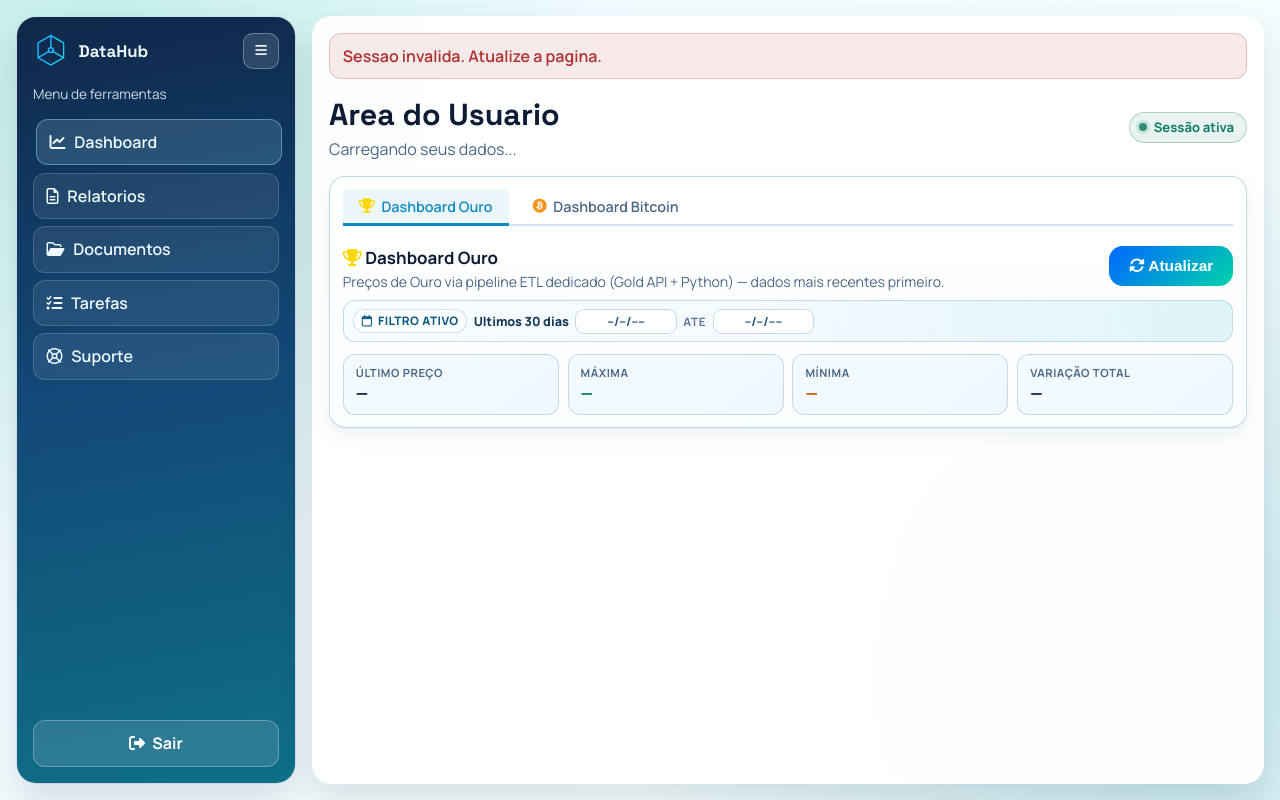
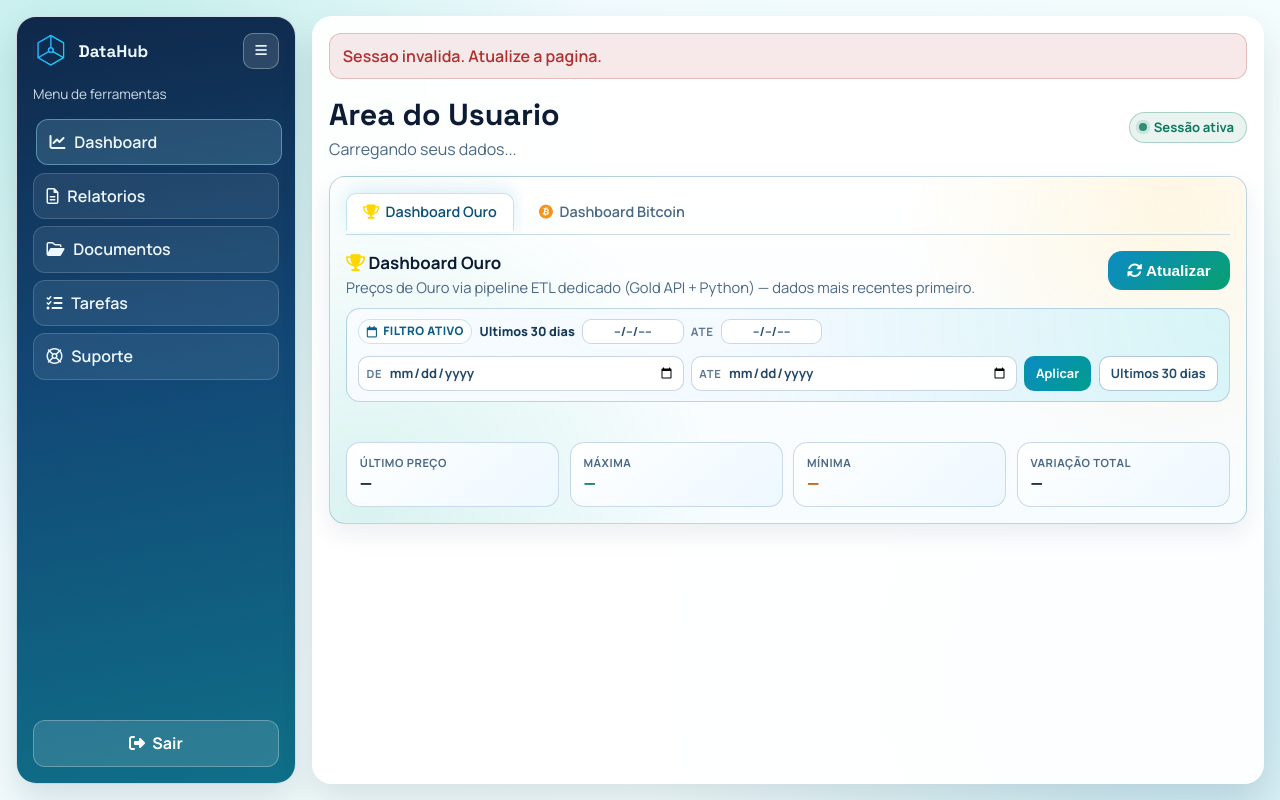
Before and after one commit to davidoval74/datahub, a PHP site: page /usuario/index.html in a window 1280 px wide. Run offline with PHP 8.4, Linux system fonts and the light colour scheme.

Commit message:
Dashboard - CSS data filter

```diff
--- a/css/user.css
+++ b/css/user.css
@@ -244,10 +244,13 @@ body {
 }
 
 .tool-card[data-panel="dashboard"] {
-    padding: 0.8rem 0.8rem 0.75rem;
-    border-color: rgba(89, 139, 177, 0.28);
-    background: linear-gradient(180deg, #ffffff 0%, #fbfeff 100%);
-    box-shadow: inset 0 1px 0 rgba(255, 255, 255, 0.92), 0 8px 20px rgba(12, 38, 64, 0.07);
+    padding: 1rem;
+    border-color: rgba(45, 111, 157, 0.28);
+    background:
+        radial-gradient(circle at 92% 8%, rgba(255, 198, 61, 0.14), transparent 30%),
+        radial-gradient(circle at 4% 96%, rgba(0, 180, 140, 0.12), transparent 38%),
+        linear-gradient(180deg, #ffffff 0%, #f7fcff 100%);
+    box-shadow: inset 0 1px 0 rgba(255, 255, 255, 0.94), 0 12px 28px rgba(12, 38, 64, 0.08);
 }
 
 .tool-card[data-panel="dashboard"] h2 {
@@ -266,7 +269,7 @@ body {
 
 .tool-card[data-panel="dashboard"].highlight {
     border-color: rgba(70, 131, 172, 0.34);
-    box-shadow: inset 0 1px 0 rgba(255, 255, 255, 0.92), 0 8px 20px rgba(12, 38, 64, 0.07);
+    box-shadow: inset 0 1px 0 rgba(255, 255, 255, 0.92), 0 10px 24px rgba(12, 38, 64, 0.08);
 }
 
 /* ── Dashboard Sub-abas ────────────────────────────── */
@@ -274,17 +277,17 @@ body {
 .dash-subtab-bar {
     display: flex;
     gap: 0.5rem;
-    margin-bottom: 1.25rem;
-    border-bottom: 2px solid var(--line);
-    padding-bottom: 0;
+    margin-bottom: 1rem;
+    border-bottom: 1px solid rgba(145, 177, 201, 0.45);
+    padding-bottom: 0.15rem;
 }
 
 .dash-subtab {
-    background: none;
-    border: none;
-    border-bottom: 3px solid transparent;
-    margin-bottom: -2px;
-    padding: 0.45rem 1rem;
+    background: rgba(255, 255, 255, 0.6);
+    border: 1px solid transparent;
+    border-bottom: 2px solid transparent;
+    margin-bottom: -1px;
+    padding: 0.55rem 1rem;
     font-family: inherit;
     font-size: 0.9rem;
     font-weight: 600;
@@ -293,19 +296,22 @@ body {
     display: flex;
     align-items: center;
     gap: 0.4rem;
-    border-radius: 6px 6px 0 0;
-    transition: color 0.2s, border-color 0.2s, background 0.2s;
+    border-radius: 10px 10px 0 0;
+    transition: color 0.2s, border-color 0.2s, background 0.2s, transform 0.2s;
 }
 
 .dash-subtab:hover {
     color: var(--ink);
-    background: rgba(12,139,197,0.06);
+    background: rgba(12, 139, 197, 0.09);
+    transform: translateY(-1px);
 }
 
 .dash-subtab.active {
-    color: var(--primary);
-    border-bottom-color: var(--primary);
-    background: rgba(12,139,197,0.07);
+    color: #0b4f76;
+    border-color: rgba(12, 139, 197, 0.24);
+    border-bottom-color: #ffffff;
+    background: #ffffff;
+    box-shadow: 0 -6px 18px rgba(12, 139, 197, 0.12);
 }
 
 /* ── Bitcoin Dashboard ─────────────────────────────── */
@@ -316,34 +322,34 @@ body {
     justify-content: space-between;
     gap: 0.75rem;
     flex-wrap: wrap;
-    margin-bottom: 0.1rem;
+    margin-bottom: 0.25rem;
 }
 
 .btc-dash-header h2 {
-    margin-bottom: 0.18rem;
-    font-size: 1.06rem;
+    margin-bottom: 0.2rem;
+    font-size: 1.18rem;
 }
 
 .btc-dash-header > div > p {
     color: var(--ink-soft);
-    font-size: 0.88rem;
+    font-size: 0.92rem;
     margin-bottom: 0;
 }
 
 .btc-icon { color: #f7931a; }
 
 .date-filter-fixed {
-    margin-top: 0.58rem;
+    margin-top: 0.68rem;
     display: flex;
     align-items: center;
-    gap: 0.4rem;
+    gap: 0.45rem;
     flex-wrap: wrap;
-    padding: 0.48rem 0.58rem;
-    border-radius: 12px;
-    border: 1px solid rgba(135, 174, 203, 0.42);
+    padding: 0.65rem 0.7rem;
+    border-radius: 14px;
+    border: 1px solid rgba(135, 174, 203, 0.5);
     background:
-        radial-gradient(circle at top right, rgba(0, 212, 170, 0.08), transparent 55%),
-        linear-gradient(140deg, #f7fcff 0%, #f1f8ff 100%);
+        radial-gradient(circle at top right, rgba(0, 212, 170, 0.1), transparent 55%),
+        linear-gradient(140deg, #f8fcff 0%, #eef7ff 100%);
 }
 
 .date-filter-pill {
@@ -391,19 +397,81 @@ body {
     color: #5e7894;
 }
 
+.date-filter-controls {
+    width: 100%;
+    display: grid;
+    grid-template-columns: minmax(140px, 1fr) minmax(140px, 1fr) auto auto;
+    gap: 0.45rem;
+    margin-top: 0.3rem;
+}
+
+.date-input-group {
+    display: flex;
+    align-items: center;
+    gap: 0.4rem;
+    border: 1px solid rgba(129, 163, 190, 0.44);
+    background: rgba(255, 255, 255, 0.96);
+    border-radius: 10px;
+    padding: 0.34rem 0.46rem;
+}
+
+.date-input-group span {
+    font-size: 0.7rem;
+    font-weight: 700;
+    color: #5e7894;
+    text-transform: uppercase;
+    letter-spacing: 0.06em;
+}
+
+.date-input-group input {
+    width: 100%;
+    border: none;
+    outline: none;
+    background: transparent;
+    color: #234767;
+    font: inherit;
+    font-size: 0.82rem;
+    font-weight: 700;
+}
+
+.date-filter-btn {
+    border: 1px solid rgba(113, 156, 188, 0.55);
+    border-radius: 10px;
+    background: #ffffff;
+    color: #1f4b6d;
+    padding: 0.48rem 0.7rem;
+    font: inherit;
+    font-size: 0.8rem;
+    font-weight: 700;
+    cursor: pointer;
+    transition: transform 150ms ease, box-shadow 150ms ease, border-color 150ms ease;
+}
+
+.date-filter-btn:hover {
+    transform: translateY(-1px);
+    border-color: rgba(12, 139, 197, 0.55);
+    box-shadow: 0 8px 16px rgba(12, 139, 197, 0.12);
+}
+
+.date-filter-btn-primary {
+    background: linear-gradient(135deg, #0c8bc5 0%, #009d8b 100%);
+    border-color: transparent;
+    color: #ffffff;
+}
+
 /* KPI row */
 .btc-kpi-row {
     display: grid;
     grid-template-columns: repeat(4, 1fr);
-    gap: 0.55rem;
-    margin-top: 0.75rem;
+    gap: 0.65rem;
+    margin-top: 0.9rem;
 }
 
 .btc-kpi {
-    background: linear-gradient(140deg, #f4fbff, #eef8ff);
+    background: linear-gradient(140deg, #ffffff, #edf8ff);
     border: 1px solid rgba(155, 184, 210, 0.5);
-    border-radius: 12px;
-    padding: 0.6rem 0.75rem;
+    border-radius: 14px;
+    padding: 0.72rem 0.8rem;
     display: flex;
     flex-direction: column;
     gap: 0.16rem;
@@ -431,11 +499,11 @@ body {
 
 /* Chart */
 .btc-chart-wrapper {
-    margin-top: 0.75rem;
-    height: 230px;
+    margin-top: 0.9rem;
+    height: 260px;
     position: relative;
     border: 1px solid rgba(155, 184, 210, 0.4);
-    border-radius: 14px;
+    border-radius: 16px;
     background: #ffffff;
     padding: 0.8rem 0.7rem 0.5rem;
 }
@@ -454,13 +522,17 @@ body {
     .btc-kpi-row { grid-template-columns: repeat(2, 1fr); }
 
     .date-filter-fixed {
-        padding: 0.5rem;
+        padding: 0.56rem;
         gap: 0.35rem;
     }
 
     .date-filter-window {
         width: 100%;
         order: 1;
+    }
+
+    .date-filter-controls {
+        grid-template-columns: 1fr;
     }
 }
 
@@ -480,9 +552,9 @@ body {
 }
 
 .tool-action-btn {
-    background: linear-gradient(135deg, #0066FF 0%, #00D4AA 100%);
+    background: linear-gradient(135deg, #0c8bc5 0%, #07a06f 100%);
     color: white;
-    padding: 0.78rem 1.25rem;
+    padding: 0.76rem 1.2rem;
     border-radius: 14px;
     text-decoration: none;
     font-weight: 600;
@@ -490,14 +562,14 @@ body {
     border: none;
     cursor: pointer;
     display: inline-block;
-    transition: transform 0.3s, box-shadow 0.3s;
+    transition: transform 0.2s, box-shadow 0.2s;
     line-height: 1;
     margin-left: 0;
 }
 
 .tool-action-btn:hover {
     transform: translateY(-2px);
-    box-shadow: 0 10px 30px rgba(0, 102, 255, 0.3);
+    box-shadow: 0 10px 26px rgba(12, 139, 197, 0.28);
 }
 
 .tool-action-btn:disabled {
--- a/usuario/dashboard-ouro.html
+++ b/usuario/dashboard-ouro.html
@@ -13,7 +13,20 @@
     <span class="date-filter-boundary" id="dateFilterStart">--/--/----</span>
     <span class="date-filter-sep">ate</span>
     <span class="date-filter-boundary" id="dateFilterEnd">--/--/----</span>
+    <div class="date-filter-controls">
+        <label class="date-input-group" for="dateFilterStartInput">
+            <span>De</span>
+            <input id="dateFilterStartInput" type="date">
+        </label>
+        <label class="date-input-group" for="dateFilterEndInput">
+            <span>Ate</span>
+            <input id="dateFilterEndInput" type="date">
+        </label>
+        <button type="button" id="applyDateFilterBtn" class="date-filter-btn date-filter-btn-primary">Aplicar</button>
+        <button type="button" id="resetDateFilterBtn" class="date-filter-btn">Ultimos 30 dias</button>
+    </div>
 </div>
+<div id="cryptoPricesFeedback" class="tool-feedback" aria-live="polite"></div>
 <div id="btcKpiRow" class="btc-kpi-row" hidden>
     <div class="btc-kpi"><span class="btc-kpi-label">Último preço</span><span class="btc-kpi-value" id="btcCurrentPrice">—</span></div>
     <div class="btc-kpi"><span class="btc-kpi-label">Máxima</span><span class="btc-kpi-value btc-kpi-high" id="btcHighPrice">—</span></div>
```
Also changed, not shown: js/user-dashboard.js (+217 -17 lines), usuario/dashboard-bitcoin.html (+13 -0 lines).
